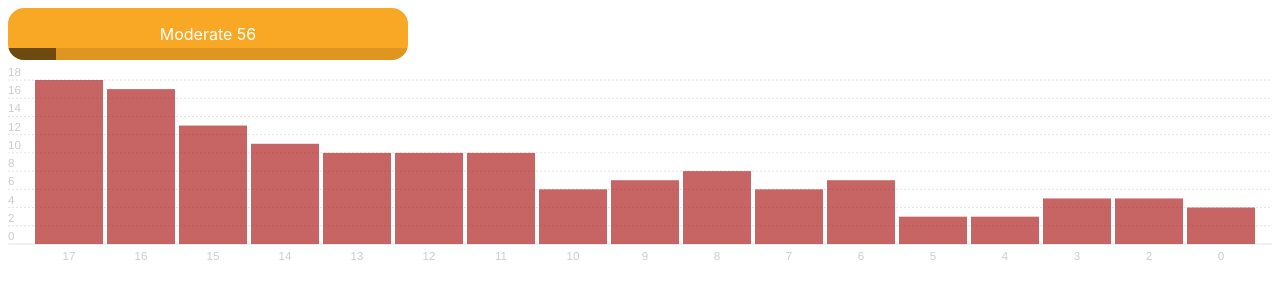
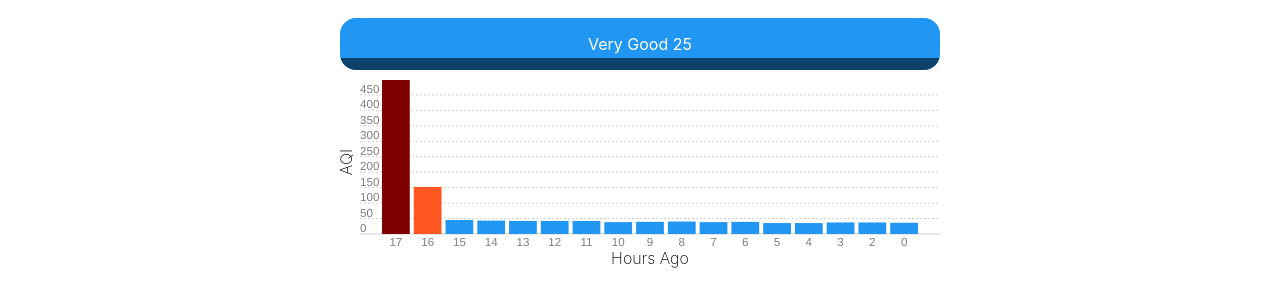
Before and after one commit to SebastianBoyd/air-quality, a Svelte app in the folder svelte-frontend/: page / in a window 1280 px wide. Shown: the top 306 px of the page. Built offline with nearby package versions, Linux system fonts and the light colour scheme.

Commit message:
improve chart

```diff
--- a/svelte-frontend/src/AQIMeter.svelte
+++ b/svelte-frontend/src/AQIMeter.svelte
@@ -1,60 +1,9 @@
 <script>
 	export let aqi;
+
+	import {AQItoDesc} from './aqi_calculations';
+
 	$: aqi_description = AQItoDesc(aqi);
-
-	function AQIpercent(AQI, rangeStart, rangeEnd) {
-		return (AQI - rangeStart) / (rangeEnd - rangeStart) * 100;
-	}
-
-	function AQItoDesc(AQI) {
-		let data = {}
-		if (AQI <= 25) {
-			data.text = "Very Good";
-			data.color = "#2196f3";
-			data.percent = AQIpercent(AQI, 0, 25);
-		} else if (AQI <= 50) {
-			data.text = "Good";
-			data.color = "#4caf50";
-			data.percent = (AQI - 25) / 50.0;
-			data.percent = AQIpercent(AQI, 25, 50);
-		} else if (AQI <= 100) {
-			data.text = "Moderate";
-			data.color = "#f9a825";
-			data.percent = (AQI - 50) / (100.0 - 50);
-			data.percent = AQIpercent(AQI, 50, 100);
-		} else if (AQI <= 150) {
-			data.text = "Unhealthy for Sensitive Groups";
-			data.color = "#ff5722";
-			data.percent = (AQI - 100) / 150.0;
-			data.percent = AQIpercent(AQI, 100, 150);
-		} else if (AQI <= 200) {
-			data.text = "Unhealthy";
-			data.color = "#ed2f21";
-			data.percent = (AQI - 150) / 200.0;
-			data.percent = AQIpercent(AQI, 150, 200);
-		} else if (AQI <= 300) {
-			data.text = "Very Unhealthy";
-			data.color = "#9c27b0";
-			data.percent = (AQI - 200) / 300.0;
-			data.percent = AQIpercent(AQI, 200, 300);
-		} else if (AQI <= 400) {
-			data.text = "Hazardous";
-			data.color = "#B22222";
-			data.percent = (AQI - 300) / 400.0;
-			data.percent = AQIpercent(AQI, 300, 400);
-		} else if (AQI < 500) {
-			data.text = "Super Hazardous";
-			data.color = "#800000";
-			data.percent = (AQI - 400) / 500.0;
-			data.percent = AQIpercent(AQI, 400, 500);
-		} else {
-			data.text = "Apocalyptic";
-			data.color = "#000000";
-			data.percent = 100;
-		}
-		return data;
-
-	};
 
 </script>
 
@@ -71,7 +20,7 @@
 		color: white;
 		padding: 16px;
 		border-radius: 16px;
-		max-width: 400px;
+		/* max-width: 400px; */
 		width: 100%;
 		box-sizing: border-box;
 		overflow: hidden;
--- a/svelte-frontend/src/App.svelte
+++ b/svelte-frontend/src/App.svelte
@@ -3,5 +3,17 @@
 	import Bar from './Bar.svelte';
 </script>
 
-<AQIMeter aqi={56}></AQIMeter>
-<Bar></Bar>
+<div class="container">
+	<AQIMeter aqi={25}></AQIMeter>
+	<Bar id="#bar"></Bar>
+</div>
+
+<style>
+	.container {
+		margin-left: auto;
+		margin-right: auto;
+		width: 75%;
+		padding: 10px;
+		max-width: 600px;
+	}
+</style>
--- a/svelte-frontend/src/Bar.svelte
+++ b/svelte-frontend/src/Bar.svelte
@@ -1,18 +1,16 @@
 <script>
 	import { scaleLinear, scaleBand, extent, min, max } from 'd3';
+import { text } from 'svelte/internal';
+	import {AQItoDesc} from './aqi_calculations';
 
-	const points = [{"hours_ago":17,"aqi":18},{"hours_ago":16,"aqi":17},{"hours_ago":15,"aqi":13},{"hours_ago":14,"aqi":11},{"hours_ago":13,"aqi":10},{"hours_ago":12,"aqi":10},{"hours_ago":11,"aqi":10},{"hours_ago":10,"aqi":6},{"hours_ago":9,"aqi":7},{"hours_ago":8,"aqi":8},{"hours_ago":7,"aqi":6},{"hours_ago":6,"aqi":7},{"hours_ago":5,"aqi":3},{"hours_ago":4,"aqi":3},{"hours_ago":3,"aqi":5},{"hours_ago":2,"aqi":5},{"hours_ago":0,"aqi":4}];
+	const points = [{"hours_ago":17,"aqi":466},{"hours_ago":16,"aqi":120},{"hours_ago":15,"aqi":13},{"hours_ago":14,"aqi":11},{"hours_ago":13,"aqi":10},{"hours_ago":12,"aqi":10},{"hours_ago":11,"aqi":10},{"hours_ago":10,"aqi":6},{"hours_ago":9,"aqi":7},{"hours_ago":8,"aqi":8},{"hours_ago":7,"aqi":6},{"hours_ago":6,"aqi":7},{"hours_ago":5,"aqi":3},{"hours_ago":4,"aqi":3},{"hours_ago":3,"aqi":5},{"hours_ago":2,"aqi":5},{"hours_ago":0,"aqi":4}];
 
 // 	const xTicks = points.map(d => d.year);
 // 	const yTicks = extent(points, d => d.birthrate);
-	const padding = { top: 20, right: 15, bottom: 20, left: 25 };
+	const padding = { top: 10, right: 20, bottom: 40, left: 40 };
 
 	let width = 500;
 	let height = 200;
-
-	function formatMobile(tick) {
-		return "'" + tick.toString().slice(-2);
-	}
 
 	$: xScale = scaleLinear()
 		.domain([0, points.length])
@@ -20,7 +18,7 @@
 
 	$: yScale = scaleLinear()
 		.domain([0, max(points, d => d.aqi)])
-		.range([height - padding.bottom, padding.top]);
+		.range([height - padding.top - padding.bottom, padding.top]);
 
 	$: xTicks = points.map(d => d.hours_ago);
 
@@ -29,6 +27,48 @@
 	$: innerWidth = width - (padding.left + padding.right);
 	$: barWidth = innerWidth / points.length;
 </script>
+
+<div class="chart" bind:clientWidth={width} bind:clientHeight={height}>
+	<svg>
+		<!-- y axis -->
+		<g class="axis y-axis" transform="translate(0,{padding.top})">
+			{#each yTicks as tick}
+				<g class="tick tick-{tick}" transform="translate(20, {yScale(tick)})">
+					<line x2="100%"></line>
+					<text y="-2">{tick}</text>
+				</g>
+			{/each}
+		</g>
+
+		<!-- x axis -->
+		<g class="axis x-axis">
+			{#each xTicks as tick, i}
+				<g class="tick" transform="translate({xScale(i)},{height - padding.bottom + 16})">
+					<text x="{barWidth/2}" y="-4">{tick}</text>
+				</g>
+			{/each}
+		</g>
+
+		<g class='bars'>
+			{#each points as point, i}
+				<rect
+					x="{xScale(i) + 2}"
+					y="{yScale(point.aqi)}"
+					width="{barWidth - 4}"
+					height="{height - padding.bottom - yScale(point.aqi)}"
+					fill="{AQItoDesc(point.aqi).color}"
+				></rect>
+			{/each}
+		</g>
+		<text transform="translate({innerWidth/2 + padding.left},{height - padding.bottom / 4})"
+					text-anchor="middle"
+					class="axis-label">Hours Ago</text>
+		<text
+			transform="translate({12},{height / 2 - padding.top}) rotate(-90)"
+			text-anchor="middle"
+			class="axis-label">AQI</text>
+	</svg>
+</div>
 
 <style>
 	h2 {
@@ -54,12 +94,12 @@
 	}
 
 	.tick line {
-		stroke: #e2e2e2;
+		stroke: #d1d1d1;
 		stroke-dasharray: 2;
 	}
 
 	.tick text {
-		fill: #ccc;
+		fill: #7e7e7e;
 		text-anchor: start;
 	}
 
@@ -72,42 +112,12 @@
 	}
 
 	.bars rect {
-		fill: #a11;
+		/* fill: #a11; */
 		stroke: none;
-		opacity: 0.65;
+		/* opacity: 0.65; */
+	}
+
+	.axis-label {
+		font-weight: 200;
 	}
 </style>
-
-<div class="chart" bind:clientWidth={width} bind:clientHeight={height}>
-	<svg>
-		<!-- y axis -->
-		<g class="axis y-axis" transform="translate(0,{padding.top})">
-			{#each yTicks as tick}
-				<g class="tick tick-{tick}" transform="translate(0, {yScale(tick) - padding.bottom})">
-					<line x2="100%"></line>
-					<text y="-4">{tick} {tick === 20 ? ' per 1,000 population' : ''}</text>
-				</g>
-			{/each}
-		</g>
-
-		<!-- x axis -->
-		<g class="axis x-axis">
-			{#each xTicks as tick, i}
-				<g class="tick" transform="translate({xScale(i)},{height})">
-					<text x="{barWidth/2}" y="-4">{width > 380 ? tick : formatMobile(tick)}</text>
-				</g>
-			{/each}
-		</g>
-
-		<g class='bars'>
-			{#each points as point, i}
-				<rect
-					x="{xScale(i) + 2}"
-					y="{yScale(point.aqi)}"
-					width="{barWidth - 4}"
-					height="{height - padding.bottom - yScale(point.aqi)}"
-				></rect>
-			{/each}
-		</g>
-	</svg>
-</div>
--- /dev/null
+++ b/svelte-frontend/src/aqi_calculations.js
@@ -0,0 +1,52 @@
+function AQIpercent(AQI, rangeStart, rangeEnd) {
+  return (AQI - rangeStart) / (rangeEnd - rangeStart) * 100;
+}
+
+export function AQItoDesc(AQI) {
+  let data = {}
+  if (AQI <= 25) {
+    data.text = "Very Good";
+    data.color = "#2196f3";
+    data.percent = AQIpercent(AQI, 0, 25);
+  } else if (AQI <= 50) {
+    data.text = "Good";
+    data.color = "#4caf50";
+    data.percent = (AQI - 25) / 50.0;
+    data.percent = AQIpercent(AQI, 25, 50);
+  } else if (AQI <= 100) {
+    data.text = "Moderate";
+    data.color = "#f9a825";
+    data.percent = (AQI - 50) / (100.0 - 50);
+    data.percent = AQIpercent(AQI, 50, 100);
+  } else if (AQI <= 150) {
+    data.text = "Unhealthy for Sensitive Groups";
+    data.color = "#ff5722";
+    data.percent = (AQI - 100) / 150.0;
+    data.percent = AQIpercent(AQI, 100, 150);
+  } else if (AQI <= 200) {
+    data.text = "Unhealthy";
+    data.color = "#ed2f21";
+    data.percent = (AQI - 150) / 200.0;
+    data.percent = AQIpercent(AQI, 150, 200);
+  } else if (AQI <= 300) {
+    data.text = "Very Unhealthy";
+    data.color = "#9c27b0";
+    data.percent = (AQI - 200) / 300.0;
+    data.percent = AQIpercent(AQI, 200, 300);
+  } else if (AQI <= 400) {
+    data.text = "Hazardous";
+    data.color = "#B22222";
+    data.percent = (AQI - 300) / 400.0;
+    data.percent = AQIpercent(AQI, 300, 400);
+  } else if (AQI < 500) {
+    data.text = "Super Hazardous";
+    data.color = "#800000";
+    data.percent = (AQI - 400) / 500.0;
+    data.percent = AQIpercent(AQI, 400, 500);
+  } else {
+    data.text = "Apocalyptic";
+    data.color = "#000000";
+    data.percent = 100;
+  }
+  return data;
+}
```
